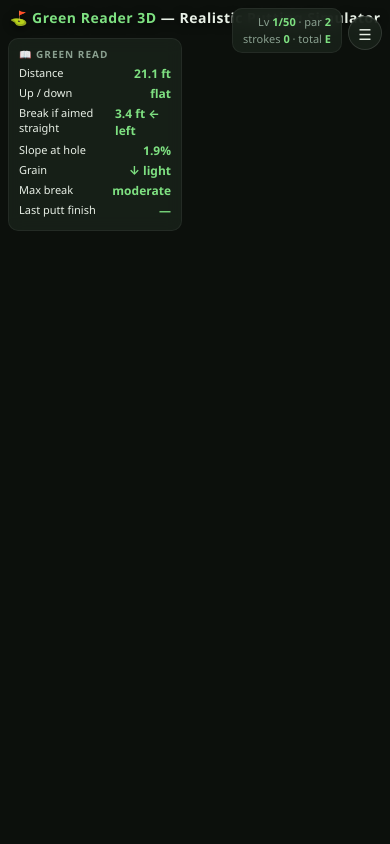
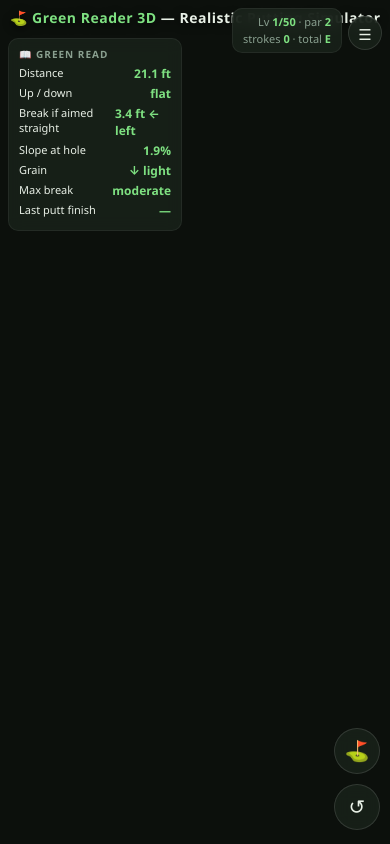
Before and after one commit to rivenme/green-reader, a plain HTML site: page 3d.html in a window 390 px wide. Drawn offline with nearby package versions, Linux system fonts and the light colour scheme; animation ran at ten frames a second.

Commit message:
Mobile: floating quick buttons for retry and best-line guide

```diff
--- a/3d.html
+++ b/3d.html
@@ -67,10 +67,25 @@
     text-align:right;line-height:1.5;
   }
   #scoreChip b{color:var(--accent);font-variant-numeric:tabular-nums;}
+  #quickBtns{
+    display:none;
+    position:fixed;right:10px;bottom:calc(14px + env(safe-area-inset-bottom));
+    z-index:10;flex-direction:column;gap:10px;
+  }
+  #quickBtns button{
+    width:46px;height:46px;border-radius:50%;margin:0;padding:0;
+    background:rgba(24,33,26,.88);backdrop-filter:blur(8px);
+    border:1px solid rgba(255,255,255,.12);color:var(--ink);
+    font-size:20px;cursor:pointer;
+  }
+  #quickBtns button.active{
+    background:#2f6f36;border-color:var(--accent);
+  }
 
   /* ---- phone layout: compact read card, control panel as a bottom sheet --- */
   @media (max-width: 760px){
     #scoreChip{display:block;}
+    #quickBtns{display:flex;}
     #hdr{top:8px;left:10px;}
     #hdr h1{font-size:14px;}
     #hdr .sub{display:none;}
@@ -144,6 +159,11 @@
   <div id="scoreChip">
     <div>Lv <b id="scLevel">1/50</b> · par <b id="scPar">2</b></div>
     <div>strokes <b id="scStrokes">0</b> · total <b id="scTotal">E</b></div>
+  </div>
+
+  <div id="quickBtns">
+    <button id="qbLine" title="Best line to hole">⛳</button>
+    <button id="qbRetry" title="Replay this hole">↺</button>
   </div>
 
   <div class="card" id="readCard">
@@ -1058,7 +1078,9 @@ function drawBestRoute(route){
 }
 
 function refreshBestRoute(){
-  if(!document.getElementById('optBest').checked || ball.moving || holed){
+  const on=document.getElementById('optBest').checked;
+  document.getElementById('qbLine').classList.toggle('active', on);
+  if(!on || ball.moving || holed){
     drawBestRoute(null); return;
   }
   drawBestRoute(solveBestRoute());
@@ -1330,11 +1352,21 @@ const isPhone=()=>window.innerWidth<760;
 function togglePanels(){
   const hide=!panelEl.classList.contains('hidden');
   panelEl.classList.toggle('hidden', hide);
-  // on phones the compact read card stays up; ☰ only drives the bottom sheet
+  // on phones the compact read card stays up; ☰ only drives the bottom sheet.
+  // Quick buttons make way for the sheet (their controls live there too).
   if(!isPhone()) readCardEl.classList.toggle('hidden', hide);
+  document.getElementById('quickBtns').style.display = !hide && isPhone() ? 'none' : '';
 }
 document.getElementById('panelToggle').onclick=togglePanels;
 if(isPhone()) panelEl.classList.add('hidden');   // open with a clean green on mobile
+
+// phone quick buttons: retry + best-line toggle without opening the sheet
+document.getElementById('qbRetry').onclick=()=>loadLevel(LV);
+document.getElementById('qbLine').onclick=()=>{
+  const o=document.getElementById('optBest');
+  o.checked=!o.checked;
+  refreshBestRoute();
+};
 
 const rollAxis=new THREE.Vector3();
 let last=performance.now();
```
